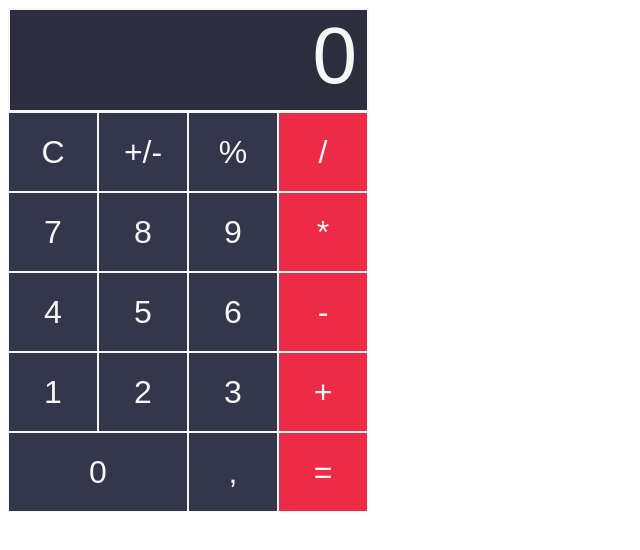
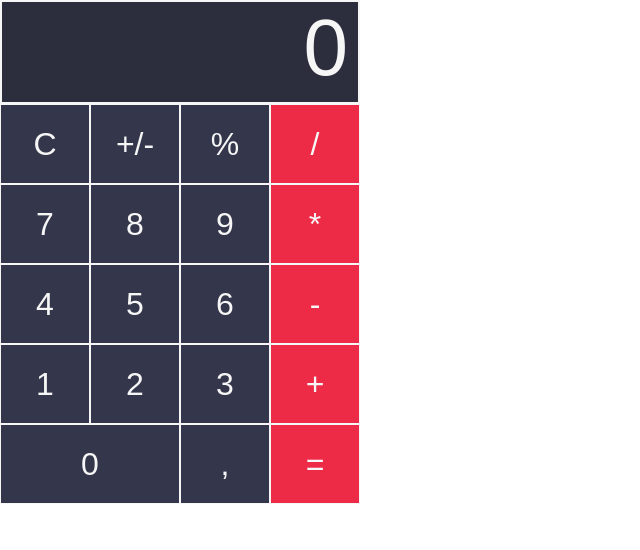
Before and after one commit to dominiksimgen/myWebCalculator, a plain HTML site: page index.html in a window 1280 px wide. Shown: the whole page, without its empty margins (0-640 px from the left). Drawn offline with Linux system fonts and the light colour scheme.

Commit message:
favicon added and style update

```diff
--- a/index.html
+++ b/index.html
@@ -6,6 +6,7 @@
     <meta name="viewport" content="width=device-width, initial-scale=1.0">
     <title>Calculator</title>
     <link rel="stylesheet" href="style.css">
+    <link rel="icon" href="favicon.ico">
 </head>
 
 <body>
--- a/style.css
+++ b/style.css
@@ -6,7 +6,9 @@
 }
 
 body {
+
     color: var(--color4);
+    margin: 0px;
 }
 
 .button{
@@ -45,7 +47,7 @@ body {
 .calcDisplay {
     background-color: var(--color2);
     border: 2px solid var(--color4);
-    width: 347px;
+    width: 346px;
     height: 100px;
     padding-right: 10px;
     font-family: Arial, Helvetica, sans-serif;
```
Also changed, not shown: favicon.ico (added).
